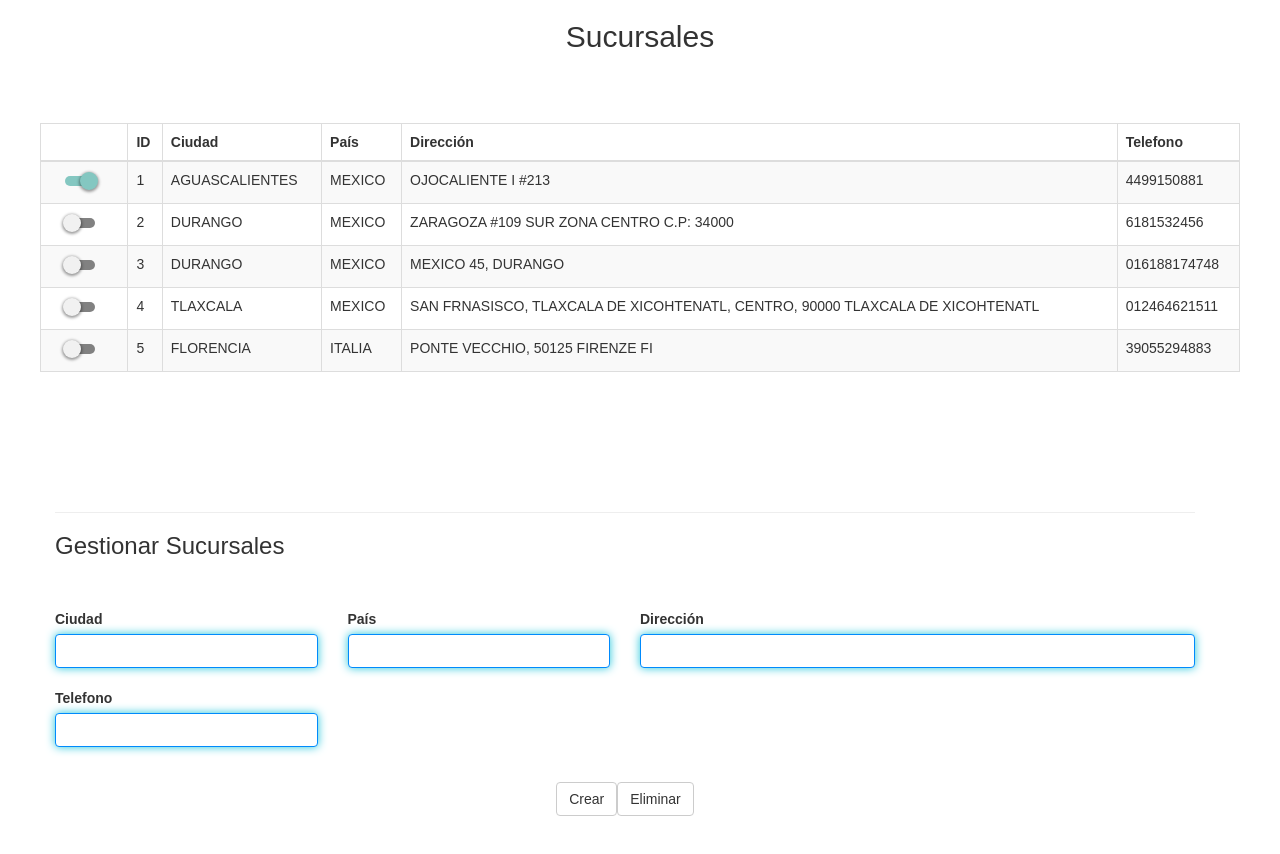
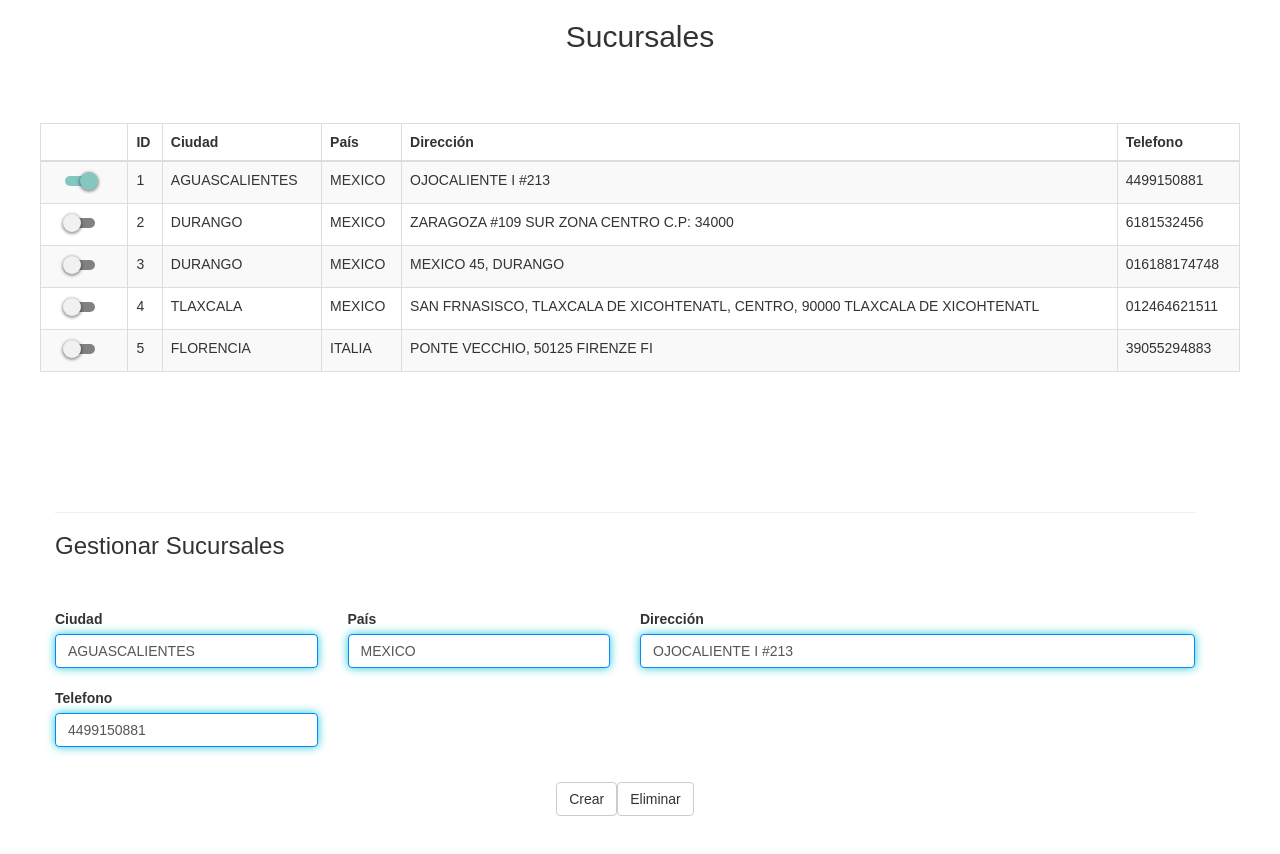
Before and after one commit to Eric-Andrade/Celulares-jpg, a React (Create React App) app: page / in a window 1280 px wide. Both pictures are taken after a click on the label 80 px from the left and 180 px from the top of the page. Built offline with nearby package versions, Linux system fonts and the light colour scheme.

Commit message:
CRUD complete

```diff
--- a/src/components/sucursales.js
+++ b/src/components/sucursales.js
@@ -56,8 +56,14 @@ class sucursales extends Component {
         mandar:null
     }
    }
+   componentDidMount(){
+    document.getElementById("eliminar").style.display = "none"
+
+   }
 
    Change =(event)=>{
+       var ids=this.state.ID+1
+       this.setState({id2:ids})
     var row=this.state.row
     row[event.target.name] = event.target.value.toUpperCase();
     this.setState({row})
@@ -75,6 +81,36 @@ class sucursales extends Component {
        var s=this.state.s
        var ext=s.length
        var mandar=idcheck-1
+
+       if (ext!=idcheck){
+        for(var x=1;x!=idcheck;x++){
+        document.getElementById('checkbox'+x).checked = false;
+        // console.log("Desactivado= ",x)
+        }
+    }
+    if(ext===idcheck){
+    var exte = ext-1;
+    for(exte; exte!=0;exte--){
+        document.getElementById('checkbox'+exte).checked = false;
+        // console.log("Desactivado= ",exte)
+
+    }
+    }
+    for(ext; ext!=idcheck; ext--){
+        document.getElementById('checkbox'+ext).checked = false;
+        // console.log("Desactivado= ",ext)
+
+    }
+    if(document.getElementById('checkbox'+idcheck).checked){
+        this.leer(mandar);
+        document.getElementById("eliminar").style.display = "inline"
+
+    }else {
+        this.restaurarform()
+        // this.Unchecked()
+        // document.getElementById("eliminar").style.display = "none"
+
+    }
    }
 
    refresh=()=>{
@@ -120,7 +156,7 @@ class sucursales extends Component {
 }
 
 leer =(mandar)=>{
-    this.state({mandar})
+    this.setState({mandar})
     var s=this.state.s
     var convertir=JSON.stringify(s);
     var obj=JSON.parse(convertir)
@@ -130,7 +166,7 @@ leer =(mandar)=>{
     var Direccionl=obj[mandar].Direccion
     var Telefonol=obj[mandar].Telefono
 
-    this.setState({ids2:IDl})
+    this.setState({id2:IDl})
 
     var row={
         ID:IDl,
@@ -142,6 +178,56 @@ leer =(mandar)=>{
     this.setState({row})
 }
 
+Actualizar=()=>{
+     var mandar=this.state.mandar
+     var row={
+         ID:this.state.row.ID,
+         Ciudad:this.state.row.Ciudad,
+         Pais:this.state.row.Pais,
+         Direccion:this.state.row.Direccion,
+         Telefono:this.state.row.Telefono
+     }
+     this.state.s[mandar]=row
+
+     this.refresh()
+     this.restaurarform()
+     var s=this.state.s
+      var extension=s.length
+
+      for(var r=1;r<=extension;r++){
+          document.getElementById('checkbox'+r).checked=false
+      }
+      document.getElementById("").style.display="none"
+}
+
+eliminar=()=>{
+    var s=this.state.s
+    var convertir=JSON.stringify(s)
+    var obj=JSON.parse(convertir)
+
+    for(var i=0;i<s.length;i++){
+        console.log(obj[i].ID)
+        console.log(this.state.id2)
+        if(obj[i].ID==this.state.id2){
+            obj.splice(i,1)
+
+
+            break;
+
+        }
+    }
+    this.setState({s:obj})
+
+
+    this.restaurarform()
+
+    var extension=s.length
+    document.getElementById("eliminar").style.display="none"
+
+    for(var r=1;r<=extension;r++){
+        document.getElementById("checkbox"+r).checked=false
+    }
+}
     render() {
 
         return (
@@ -171,8 +257,8 @@ leer =(mandar)=>{
                         return(
                             <tr key={i}>
                              <td><label className="custom-control custom-checkbox">
-                                    <input type="checkbox" className="custom-control-input desc" />
-                                    <span className="custom-control-indicator" ></span>
+                                    <input type="checkbox" className="custom-control-input desc" id={"checkbox"+iE} onClick={()=>this.Check(iE)} />
+                                    <span className="custom-control-indicator " id={"checkbox"+iE} onClick={()=>this.Check(iE)} ></span>
                                 </label></td>
                             <td>{s.ID}</td>
                             <td>{s.Ciudad}</td>
@@ -181,7 +267,7 @@ leer =(mandar)=>{
                             <td>{s.Telefono}</td>
                             </tr>
                         )
-                    })}
+                    },this)}
 
                     </tbody>
 
@@ -230,7 +316,7 @@ leer =(mandar)=>{
                        <br/>
                    <div clasName="conteiner-fluid">
                         <button type="button"  className="btn btn-default" onClick={this.crear}>Crear</button>
-                        <button type="button"  className="btn btn-default">Eliminar</button>
+                        <button type="button"  className="btn btn-default" id="eliminar" onClick={this.eliminar}>Eliminar</button>
                    </div>
                     </center>
             </div>
--- a/src/components/trabajadores.js
+++ b/src/components/trabajadores.js
@@ -235,7 +235,7 @@ var Tinicial=
             }
             if(document.getElementById('checkbox'+idcheck).checked){
                 this.Traer(mandar);
-                document.getElementById("eliminar").style.display = "inline"
+                document.getElementById("").style.display = "inline"
 
             }else {
                 this.restaurarForm()
@@ -265,10 +265,10 @@ var Tinicial=
 
         // funeliminar=()=>{
         //     if(this.state.toogleform){
-        //         document.getElementById("eliminar").style.display = "none"
+        //         document.getElementById("").style.display = "none"
 
         //     }
-        //     document.getElementById("eliminar").style.display= "inline"
+        //     document.getElementById("").style.display= "inline"
         // }
 
         // PARA DESACTIVAR CHECKBOX
@@ -392,7 +392,7 @@ var Tinicial=
                     document.getElementById("checkbox"+r).checked=false
                 }
 
-                document.getElementById("eliminar").style.display="none"
+                document.getElementById("").style.display="none"
 
         }
 
```
